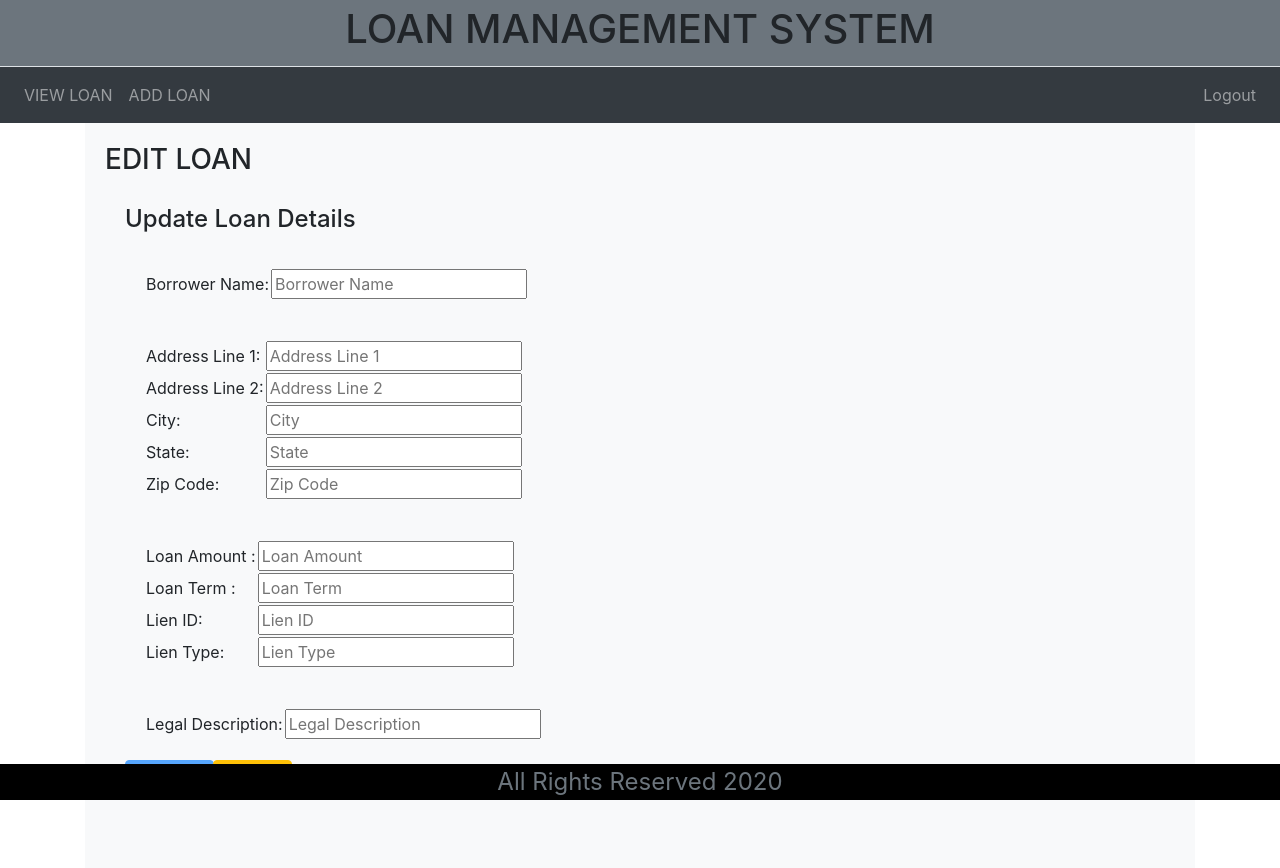
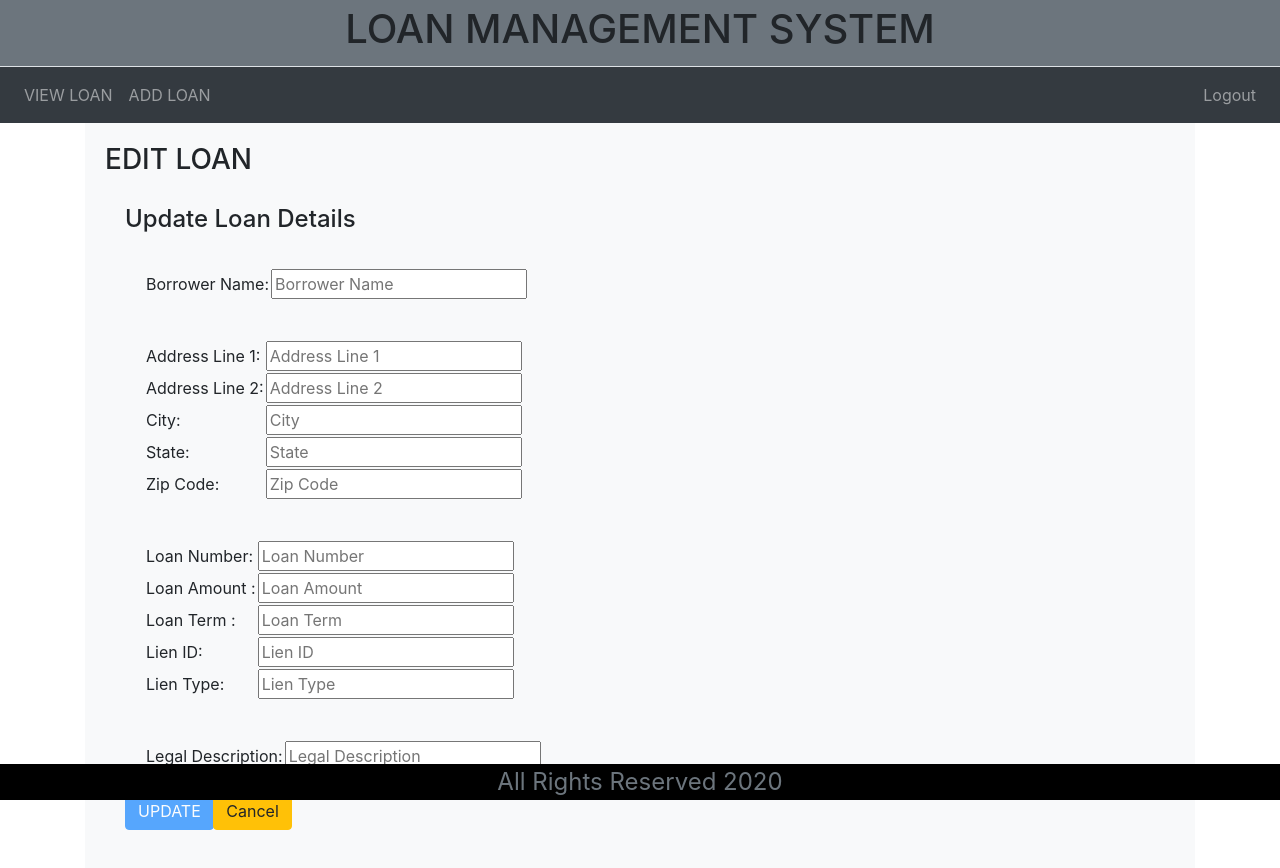
Before and after one commit to Sachin-Kumar346a39/user-service, an Angular app in the folder loan-management-frontend/: page /editloan in a window 1280 px wide. Shown: the top 868 px of the page. Built offline with nearby package versions, Linux system fonts and the light colour scheme; sample sign-in values are in the browser's storage.

Commit message:
[#173506204,#173506203]-Updated few fields based on brainstorming

```diff
--- a/loan-management-frontend/src/app/add-loan/add-loan.component.html
+++ b/loan-management-frontend/src/app/add-loan/add-loan.component.html
@@ -41,6 +41,11 @@
                         </tr>
                     </div>
                     <div class="container card-body card-container card-small highlight-card bg-light">
+                        <tr>
+                            <td>Loan Number:</td>
+                            <td><input [(ngModel)]="loanInfoModel.loanNumber" name="loanNumber" required type="text"
+                                    placeholder="Loan Number"></td>
+                        </tr>
                         <tr>
                             <td>Loan Amount :</td>
 
--- a/loan-management-frontend/src/app/add-loan/add-loan.component.ts
+++ b/loan-management-frontend/src/app/add-loan/add-loan.component.ts
@@ -2,6 +2,7 @@ import { Component, OnInit } from '@angular/core';
 import { LoanInfo } from '../loan-info.model';
 import { NotificationService } from '../services/notification.service';
 import {Location} from '@angular/common';
+import { Router } from '@angular/router';
 
 @Component({
   selector: 'app-add-loan',
@@ -14,18 +15,18 @@ export class AddLoanComponent implements OnInit{
 
   loanInfoModel: LoanInfo=new LoanInfo();
 
-  constructor(private loanInfo: LoanInfo,  private notifyService : NotificationService, private _location: Location) { }
+  constructor(private loanInfo: LoanInfo,  private notifyService : NotificationService, private _location: Location,private router:Router) { }
 
   ngOnInit():void{}
 
   addLoan() {
     if(confirm("Are you sure to Add Loan? ")) {
-      this.notifyService.showSuccess("Load Added Successfully","");
+      this.notifyService.showSuccess("Loan Added Successfully for Loan#: "+this.loanInfoModel.loanNumber,"");
       this.loanInfoModel = new LoanInfo();
     }
   }
 
   doCancel() {
-    this._location.back();
+    this.router.navigate(['viewloan'])
   }
 }
--- a/loan-management-frontend/src/app/edit-loan/edit-loan.component.html
+++ b/loan-management-frontend/src/app/edit-loan/edit-loan.component.html
@@ -41,6 +41,11 @@
                         </tr>
                     </div>
                     <div class="container card-body card-container card-small highlight-card bg-light">
+                        <tr>
+                            <td>Loan Number:</td>
+                            <td><input [(ngModel)]="loanInfoModel.loanNumber" name="loanNumber" required type="text"
+                                    placeholder="Loan Number"></td>
+                        </tr>
                         <tr>
                             <td>Loan Amount :</td>
 
--- a/loan-management-frontend/src/app/edit-loan/edit-loan.component.ts
+++ b/loan-management-frontend/src/app/edit-loan/edit-loan.component.ts
@@ -19,7 +19,7 @@ export class EditLoanComponent implements OnInit {
   updateLoan() {
     if(confirm("Are you sure to Update Loan? ")) {
     //message needs to be updated
-      this.notifyService.showSuccess("Loan Updated Successfully for: "+this.loanInfoModel.addressLine1,"");
+      this.notifyService.showSuccess("Loan Updated Successfully for Loan#: "+this.loanInfoModel.loanNumber,"");
       this.updatedLoanInfo=this.loanInfoModel;
       this.loanInfoModel = new LoanInfo();
     }
--- a/loan-management-frontend/src/app/loan-info.model.ts
+++ b/loan-management-frontend/src/app/loan-info.model.ts
@@ -1,10 +1,12 @@
 export class LoanInfo {
+
     borrowerName:string;
     addressLine1:string;
     addressLine2:  string;
     city :string;
     state: string;
     zipCode: string;
+    loanNumber:string;
     loanAmount: string;
     loanTerm: string;
     lienID: string;
@@ -23,5 +25,6 @@ export class LoanInfo {
         this.lienID = ''
         this.lienType = ''
         this.legalDescription = ''
+        this.loanNumber=''
     }
 }
--- a/loan-management-frontend/src/app/view-loan/view-loan.component.html
+++ b/loan-management-frontend/src/app/view-loan/view-loan.component.html
@@ -39,14 +39,14 @@
                     <th>Loan Number</th>
                     <th>Loan Amount</th>
                     <th>Edit Loan</th>
-                    <th>Delete Loan</th>
+                    <!--<th>Delete Loan</th>-->
                 </tr>
                 <tr>
                     <td>{{dbBorrowerFullName}}</td>
                     <td>{{dbLoanNumber}}</td>
                     <td>{{dbLoanAmount}}</td>
                     <td><button (click)='editLoan()' class="btn btn-warning">Edit</button></td>
-                    <td><button (click)='deleteLoan()' class="btn btn-danger">Delete</button></td>
+                    <!--<td><button (click)='deleteLoan()' class="btn btn-danger">Delete</button></td>-->
                 </tr>
             </table>
         </div>
```
